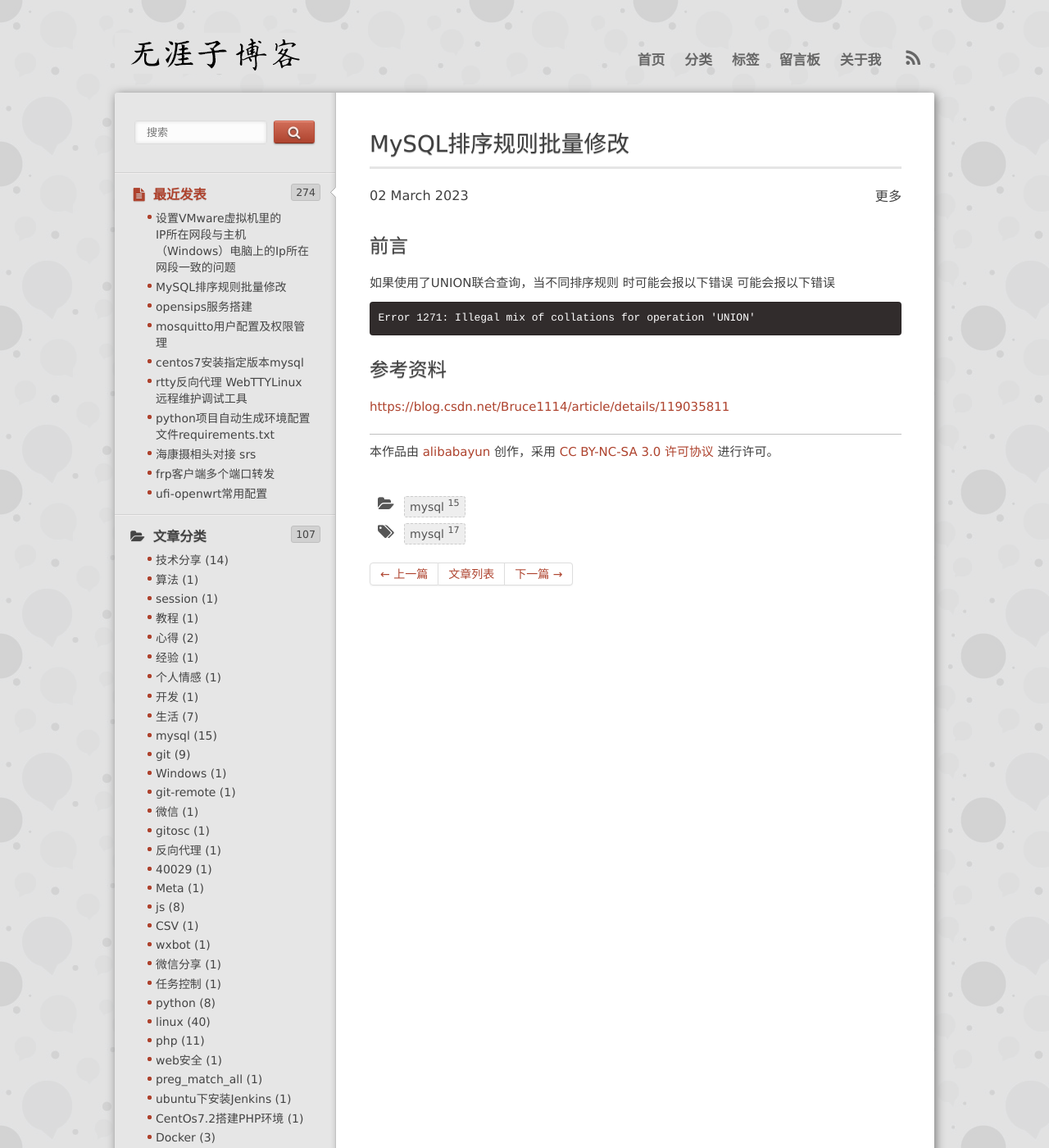
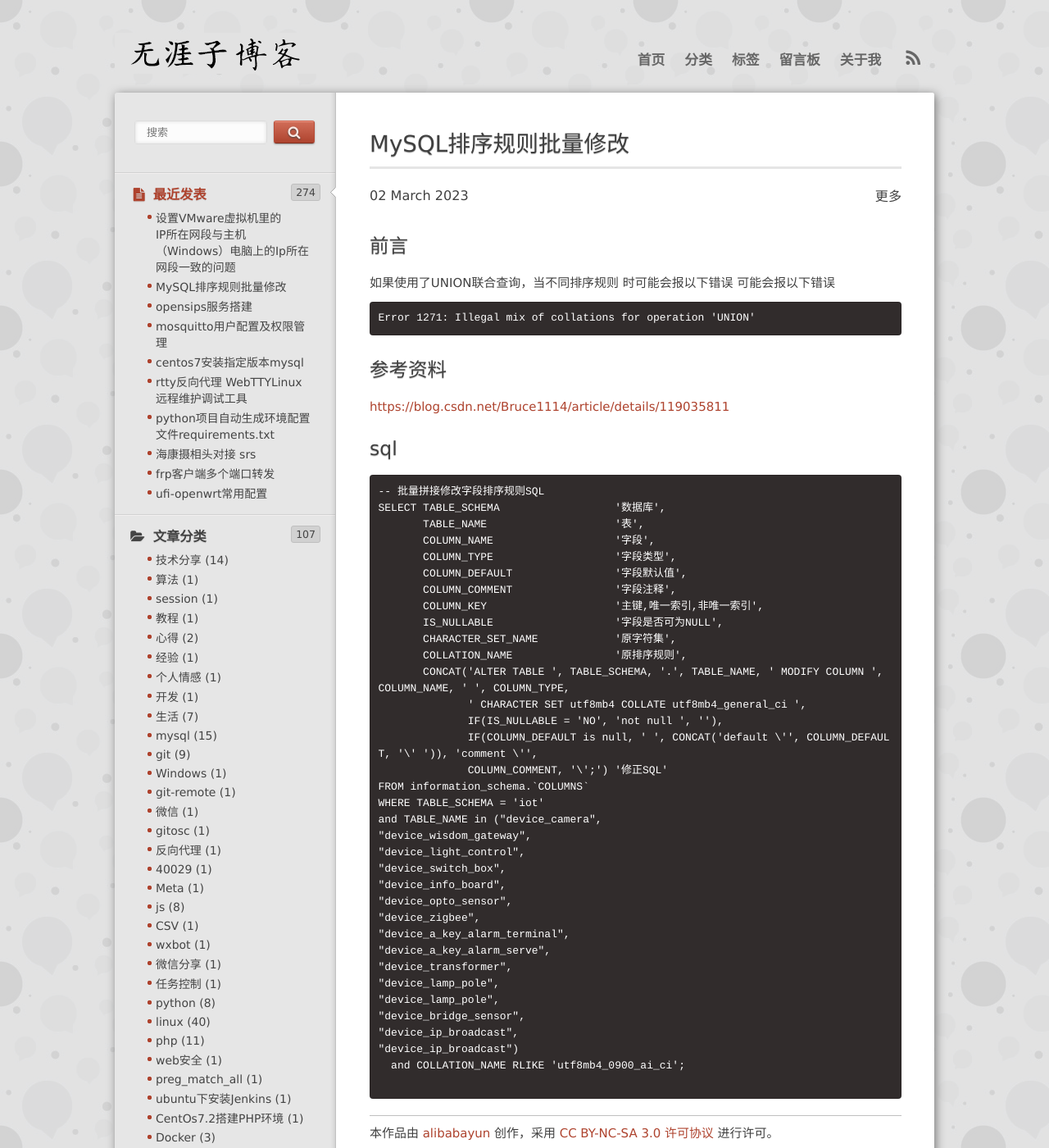
Before and after one commit to alibabayun/alibabayun.github.io, a Jekyll site: the page built from _posts/2023/03/2023-03-02-mysql-rule-sort.md, in a window 1280 px wide and 1400 px high. Shown: the whole window at 82% size. Built offline with Jekyll 4.4.1, drawn with Linux system fonts in a browser that asks for light colours; nearby versions of some CDN libraries; library files that are not in the unit come from our copies; comment, search, counter and statistics services are not loaded.

Commit message:
MySQL排序规则批量修改

````diff
--- a/_posts/2023/03/2023-03-02-mysql-rule-sort.md
+++ b/_posts/2023/03/2023-03-02-mysql-rule-sort.md
@@ -16,3 +16,43 @@ Error 1271: Illegal mix of collations for operation 'UNION'
 
 ## 参考资料
 [https://blog.csdn.net/Bruce1114/article/details/119035811](https://blog.csdn.net/Bruce1114/article/details/119035811)
+
+
+## sql
+```
+-- 批量拼接修改字段排序规则SQL
+SELECT TABLE_SCHEMA                  '数据库',
+       TABLE_NAME                    '表',
+       COLUMN_NAME                   '字段',
+       COLUMN_TYPE                   '字段类型',
+       COLUMN_DEFAULT                '字段默认值',
+       COLUMN_COMMENT                '字段注释',
+       COLUMN_KEY                    '主键,唯一索引,非唯一索引',
+       IS_NULLABLE                   '字段是否可为NULL',
+       CHARACTER_SET_NAME            '原字符集',
+       COLLATION_NAME                '原排序规则',
+       CONCAT('ALTER TABLE ', TABLE_SCHEMA, '.', TABLE_NAME, ' MODIFY COLUMN ', COLUMN_NAME, ' ', COLUMN_TYPE,
+              ' CHARACTER SET utf8mb4 COLLATE utf8mb4_general_ci ',
+              IF(IS_NULLABLE = 'NO', 'not null ', ''),
+              IF(COLUMN_DEFAULT is null, ' ', CONCAT('default \'', COLUMN_DEFAULT, '\' ')), 'comment \'',
+              COLUMN_COMMENT, '\';') '修正SQL'
+FROM information_schema.`COLUMNS`
+WHERE TABLE_SCHEMA = 'iot'
+and TABLE_NAME in ("device_camera",
+"device_wisdom_gateway",
+"device_light_control",
+"device_switch_box",
+"device_info_board",
+"device_opto_sensor",
+"device_zigbee",
+"device_a_key_alarm_terminal",
+"device_a_key_alarm_serve",
+"device_transformer",
+"device_lamp_pole",
+"device_lamp_pole",
+"device_bridge_sensor",
+"device_ip_broadcast",
+"device_ip_broadcast")
+  and COLLATION_NAME RLIKE 'utf8mb4_0900_ai_ci';
+
+```
````
